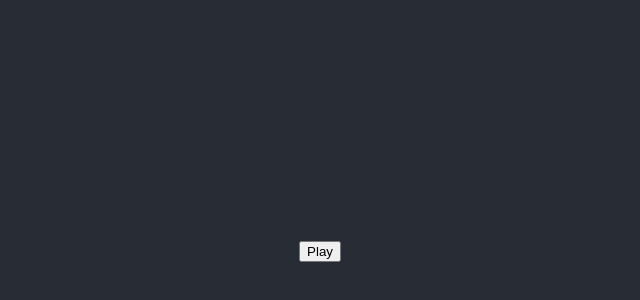
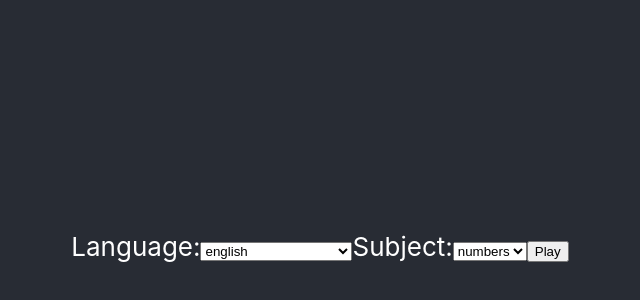
Before and after one commit to mankal111/LinguaBoa, a React (Create React App) app: page / in a window 1280 px wide. Shown: the part 154-454 px from the top of the page, without its empty margins (320-960 px from the left). Built offline with nearby package versions, Linux system fonts and the light colour scheme.

Commit message:
select language and subject

```diff
--- a/src/App.js
+++ b/src/App.js
@@ -1,19 +1,36 @@
 import React, { useState } from 'react';
 import Game from './components/Game';
 import Menu from './components/Menu';
+import { words, symbols } from './words';
 import './App.css';
 
 function App() {
-  const [language, setLanguage] = useState(undefined);
-  const [subject, setSubject] = useState(undefined);
+  const [language, setLanguage] = useState(Object.keys(words)[0]);
+  const [subject, setSubject] = useState(Object.keys(symbols)[0]);
+  const [screen, setScreen] = useState('menu');
+
+  const getScreen = () => {
+    switch(screen) {
+      case 'menu':
+        return <Menu
+          language={language}
+          setLanguage={setLanguage}
+          subject={subject}
+          setSubject={setSubject}
+          play={() => setScreen('game')}
+        />;
+      case 'game':
+        return <Game
+          language={language}
+          subject={subject}
+          exit={() => setScreen('menu')}
+        />;
+    };
+  }
 
   return (
     <div className="App">
-      {
-        (language && subject) ?
-        <Game language={language} subject={subject} /> :
-        <Menu returnLanguage={setLanguage} returnSubject={setSubject} />
-      }
+      {getScreen()}
     </div>
   );
 }
--- a/src/components/Game.js
+++ b/src/components/Game.js
@@ -15,7 +15,6 @@ export default class Board extends React.Component {
         }
         this.eatFood = this.eatFood.bind(this);
         this.generateFood = this.generateFood.bind(this);
-        this.reset = this.reset.bind(this);
         this.clickControl = this.clickControl.bind(this);
         this.newSnakePartPositions =
             snakePositions => this.setState({ snakePositions });
@@ -81,16 +80,6 @@ export default class Board extends React.Component {
         this.generateFood();
     }
 
-    reset() {
-        const [x, y] = [10, 10];
-        this.setState({
-            foodList: [],
-            snakePositions: [{x, y}, {x: x+1, y}, {x: x+2, y}],
-            directionVector: {x: 0, y: 0},
-        });
-        this.generateFood();
-    }
-
     clickControl(event) {
         const { snakePositions, directionVector } = this.state;
         const rect = event.target.children[0].getBoundingClientRect();
@@ -122,7 +111,7 @@ export default class Board extends React.Component {
 
     render() {
         const { foodList, directionVector } = this.state;
-        const { language, subject } = this.props;
+        const { language, subject, exit } = this.props;
         const practiceWord = foodList[0] && words[language][subject][foodList[0].wordIndex];
 
         return <div className="board" onClick={this.clickControl}>
@@ -131,7 +120,7 @@ export default class Board extends React.Component {
                 newSnakePartPositions={this.newSnakePartPositions}
                 foodList={foodList}
                 eat={this.eatFood}
-                die={this.reset}
+                die={exit}
                 boardWidth={21}
                 boardHeight={21}
                 directionVector={directionVector}
--- a/src/components/Menu.js
+++ b/src/components/Menu.js
@@ -1,20 +1,31 @@
 import React, { useState } from 'react';
+import { words, symbols } from '../words';
 
 function Menu(props) {
-    const [language, setLanguage] = useState(undefined);
-    const [subject, setSubject] = useState(undefined);
-    const { returnLanguage, returnSubject } = props;
-    const clickHandler = () => {
-        returnLanguage('english');
-        returnSubject('numbers');
-    }
+    const languages = Object.keys(words);
+    const subjects = Object.keys(symbols);
+
+    const { setLanguage, setSubject, play, language, subject} = props;
 
     return (
-      <div className="Menu">
-            <button onClick={clickHandler}>
-                Play
-            </button>
-      </div>
+        <div className="Menu">
+            <form onSubmit={play}>
+                <label>
+                    Language:
+                    <select value={language} onChange={event => setLanguage(event.target.value)}>
+                        <option hidden disabled selected value> -- select a language -- </option>
+                        {languages.map(language => <option value={language}>{language}</option>)}
+                    </select>
+                </label>
+                <label>
+                    Subject:
+                    <select value={subject} onChange={event => setSubject(event.target.value)}>
+                        {subjects.map(subject => <option value={subject}>{subject}</option>)}
+                    </select>
+                </label>
+                <input type="submit" value="Play" />
+            </form>
+        </div>
     );
   }
 
```
